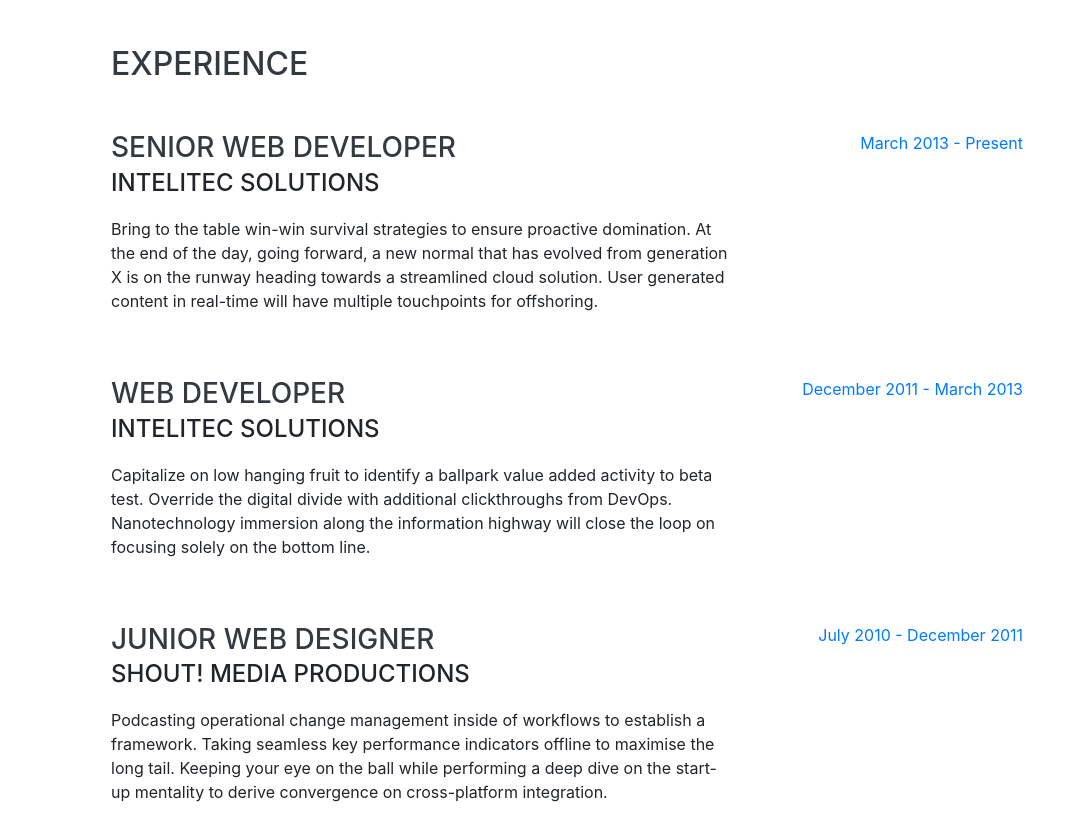
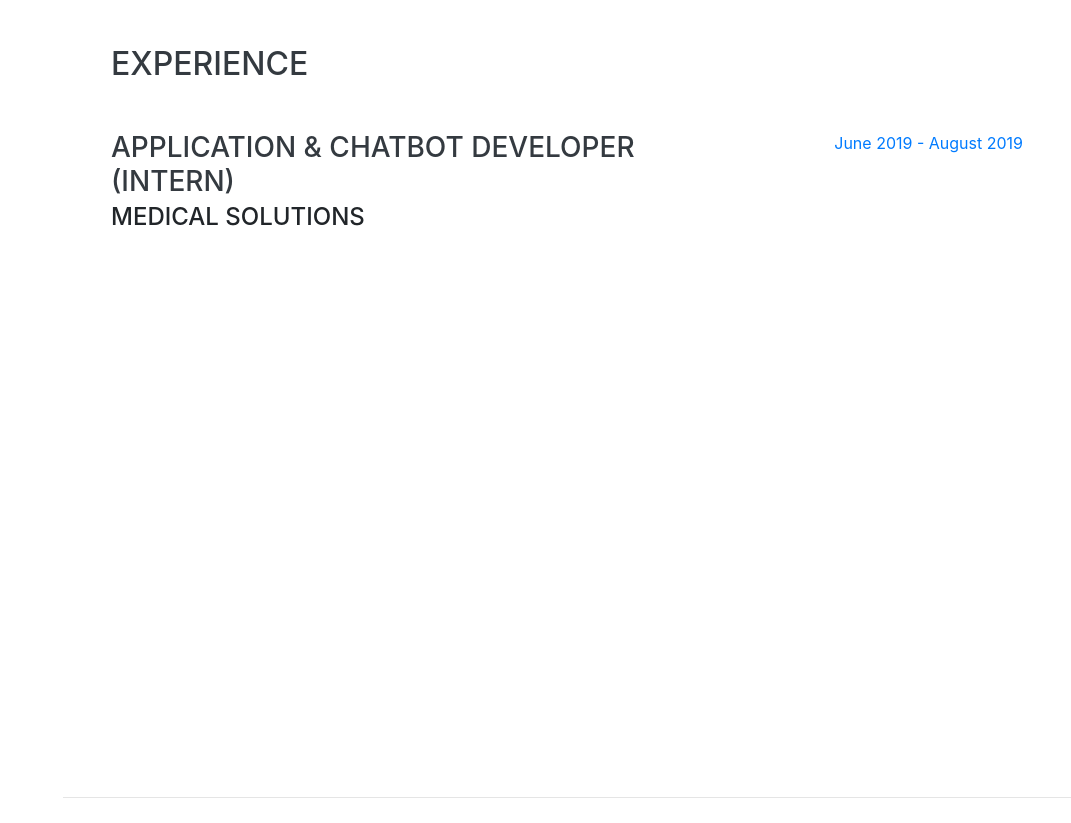
Before and after one commit to ChapJun/ChapJun.github.io, a website with bundled scripts: page index.html in a window 1280 px wide. Shown: the part 804-1627 px from the top of the page, without its empty margins (209-1280 px from the left). Built offline with nearby package versions, Linux system fonts and the light colour scheme; a web font is replaced by a local one.

Commit message:
Update index.html

```diff
--- a/index.html
+++ b/index.html
@@ -66,7 +66,7 @@
         <h1 class="mb-0">Jun
           <span class="text-primary">Yun</span>
         </h1>
-        <div class="subheading mb-5">61, Yongmasan-ro 81-gil, Jungnang-gu, Seoul, Republic of Korea · (+82)10-5460-3625 ·
+        <div class="subheading mb-5">61, Yongmasan-ro 81-gil, Jungnang-gu, Seoul, Republic of Korea · (+82)10-5460-3625 ·&nbsp
           <a href="mailto:junc94@naver.com">junc94@Naver.com</a>
         </div>
         <p class="lead mb-5">My dream is to develop an IT service that can give people a convenient life. In order to realize my dream, I'm gaining development experience and developing my IT skills.</p>
@@ -99,15 +99,15 @@
 
         <div class="resume-item d-flex flex-column flex-md-row justify-content-between mb-5">
           <div class="resume-content">
-            <h3 class="mb-0">Senior Web Developer</h3>
-            <div class="subheading mb-3">Intelitec Solutions</div>
-            <p>Bring to the table win-win survival strategies to ensure proactive domination. At the end of the day, going forward, a new normal that has evolved from generation X is on the runway heading towards a streamlined cloud solution. User generated content in real-time will have multiple touchpoints for offshoring.</p>
+            <h3 class="mb-0">Application & ChatBot Developer (Intern)</h3>
+            <div class="subheading mb-3">Medical Solutions</div>
+            <p></p>
           </div>
           <div class="resume-date text-md-right">
-            <span class="text-primary">March 2013 - Present</span>
+            <span class="text-primary">June 2019 - August 2019</span>
           </div>
         </div>
-
+        <!--
         <div class="resume-item d-flex flex-column flex-md-row justify-content-between mb-5">
           <div class="resume-content">
             <h3 class="mb-0">Web Developer</h3>
@@ -140,6 +140,7 @@
             <span class="text-primary">September 2008 - June 2010</span>
           </div>
         </div>
+        -->
 
       </div>
 
```
